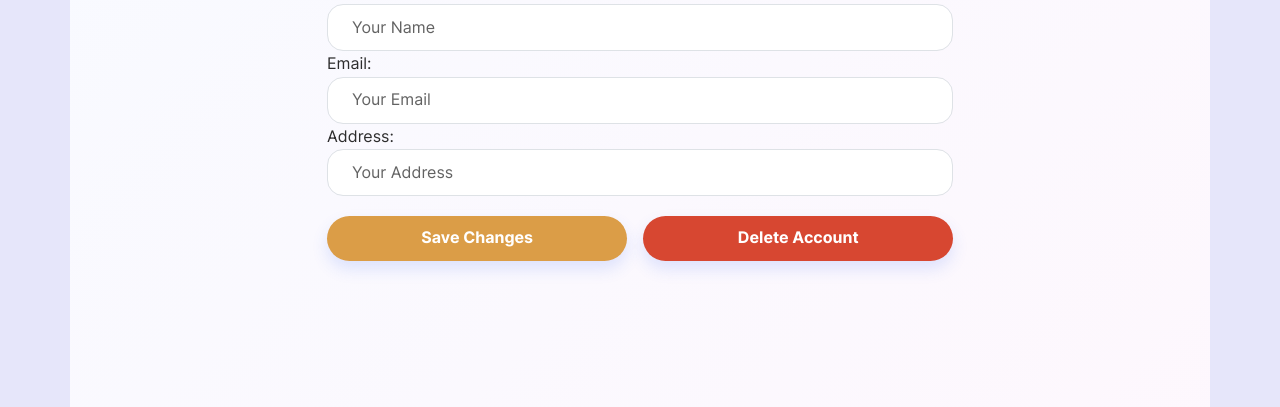
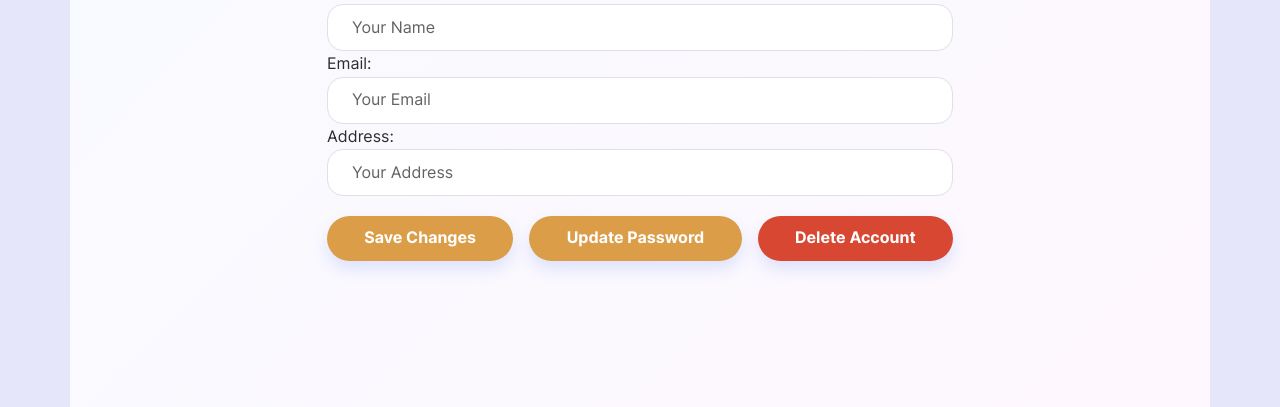
Before and after one commit to RitaSaeed/Bee-s-Books, a website: page accountPage.html in a window 1280 px wide. Shown: the part 393-800 px from the top of the page. Drawn offline with nearby package versions, Linux system fonts and the light colour scheme; no server answers.

Commit message:
Update 2 files
- /accountPage.html
- /assets/js/cookie.js

```diff
--- a/accountPage.html
+++ b/accountPage.html
@@ -86,6 +86,7 @@
                             </div>
                             <div class="d-flex justify-content-between">
                                 <button type="submit" class="btn btn-primary shadow flex-grow-1 text-nowrap" style="background: #DB9D47; border-width: 0px; font-size: 1rem;">Save Changes</button>
+                                <button id="deleteAccount" onclick="updatePassword()" class="btn btn-danger shadow flex-grow-1 text-nowrap ms-3" style="background: #DB9D47; border-width: 0px; font-size: 1rem;">Update Password</button>
                                 <button id="deleteAccount" onclick="showDeleteConfirmationModal()" class="btn btn-danger shadow flex-grow-1 text-nowrap ms-3" style="background: #d74731; border-width: 0px; font-size: 1rem;">Delete Account</button>
                             </div>
                         </form>
--- a/assets/js/cookie.js
+++ b/assets/js/cookie.js
@@ -199,6 +199,10 @@ function deleteUser() {
 
 }
 
+function updatePassword() {
+    window.location.href = "https://beesbooks.auth.us-east-1.amazoncognito.com/forgotPassword?client_id=6fn54hfl5sql09gnvtsvcerg7n&response_type=code&scope=email+openid+phone&redirect_uri=https%3A%2F%2Fdarichards-main-patch-225e.dva0ia48yehl5.amplifyapp.com%2F"
+}
+
 
 function showDeleteConfirmationModal() {
     $('#deletionModal').modal('show');
```
